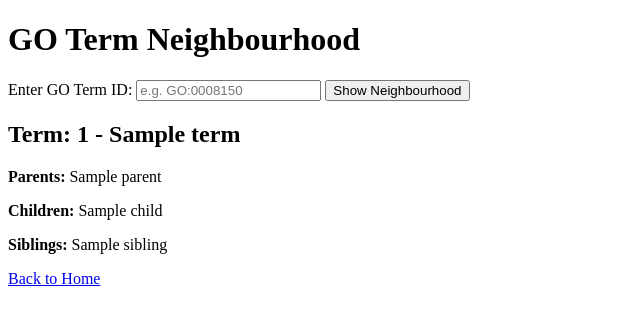
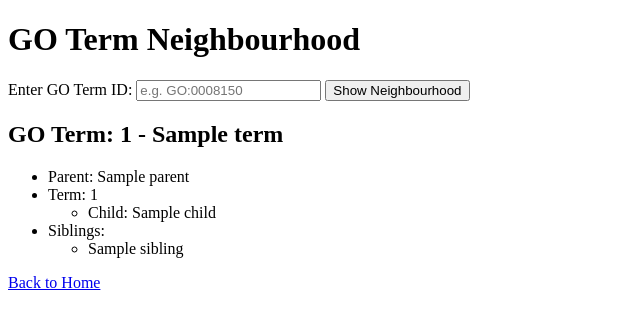
Before and after one commit to elicchi/gene_ont, a Flask app: template src/templates/neighbourhood.html in a window 1280 px wide. Shown: the top 329 px of the page, without its empty margins (0-640 px from the left). Run offline with Flask 3, Linux system fonts and the light colour scheme; the template is opened without the code that fills it: most values are stand-ins (such as "Sample title", 1, 10 or a date in 2020); parts of the project's set-up code (start-up, migrations or seed data) failed here and were passed over.

Commit message:
Update neighbourhood.html

```diff
--- a/src/templates/neighbourhood.html
+++ b/src/templates/neighbourhood.html
@@ -13,10 +13,27 @@
     </form>
 
     {% if term %}
-        <h2>Term: {{ term.ID }} - {{ term.name }}</h2>
-        <p><strong>Parents:</strong> {{ parents | join(', ') if parents else 'None' }}</p>
-        <p><strong>Children:</strong> {{ children | join(', ') if children else 'None' }}</p>
-        <p><strong>Siblings:</strong> {{ siblings | join(', ') if siblings else 'None' }}</p>
+        <h2>GO Term: {{ term.ID }} - {{ term.name }}</h2>
+
+        <ul>
+            {% for parent in parents %}
+                <li>Parent: {{ parent }}</li>
+            {% endfor %}
+            <li>Term: {{ term.ID }}
+                <ul>
+                    {% for child in children %}
+                        <li>Child: {{ child }}</li>
+                    {% endfor %}
+                </ul>
+            </li>
+            <li>Siblings:
+                <ul>
+                    {% for sibling in siblings %}
+                        <li>{{ sibling }}</li>
+                    {% endfor %}
+                </ul>
+            </li>
+        </ul>
     {% elif term_id %}
         <p>Invalid GO term ID: {{ term_id }}</p>
     {% endif %}
```
